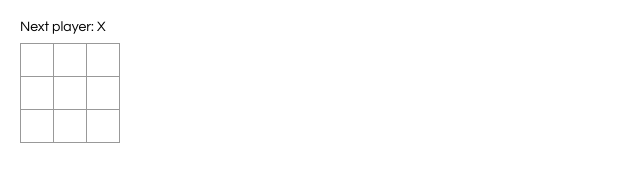
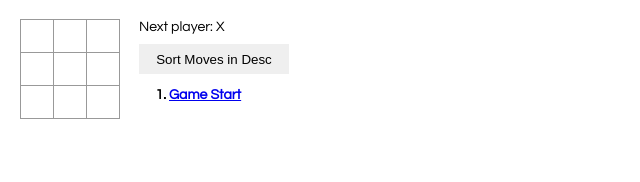
Before and after one commit to DOkwufulueze/tic-tac-toe, a React app: page / in a window 1280 px wide. Shown: the whole page, without its empty margins (0-640 px from the left). Built offline with nearby package versions, Linux system fonts and the light colour scheme.

Commit message:
exercise: Do advanced conclusion exercise.

```diff
--- a/public/index.html
+++ b/public/index.html
@@ -6,7 +6,7 @@
     <meta name="theme-color" content="#000000">
     <link rel="manifest" href="%PUBLIC_URL%/manifest.json">
     <link rel="shortcut icon" href="%PUBLIC_URL%/favicon.ico">
-    <title>React App</title>
+    <title>Tic-Tac-Toe Game</title>
   </head>
   <body>
     <noscript>
--- a/src/index.css
+++ b/src/index.css
@@ -48,3 +48,12 @@ ol, ul {
 .game-info {
   margin-left: 20px;
 }
+
+.toggle-button {
+  margin-top: 10px;
+  outline: none;
+  border: none;
+  height: 30px;
+  width: 150px;
+  cursor: pointer;
+}
--- a/src/index.js
+++ b/src/index.js
@@ -2,62 +2,72 @@ import React from 'react';
 import ReactDOM from 'react-dom';
 import './index.css';
 
-// function resetGame(props) {
-//   return (
-//     <button className='reset-game' onClick=
-//   );
-// }
-
-function Game() {
+function ToggleButton(props) {
   return (
-    <div className="game">
-      <div className="game-board">
-        <Board />
-      </div>
-      <div className="game-info">
-        <div>{/* status */}</div>
-        <ol>{/* TODO */}</ol>
-      </div>
-    </div>
+    <button className='toggle-button' onClick={() => props.onClick()}>Sort Moves in {props.sortDirection}</button>
   );
 }
 
-function Square(properties) {
-  return (
-    <button className="square" onClick={properties.onClick}>
-      {properties.value}
-    </button>
-  );
-}
-
-class Board extends React.Component {
+class Game extends React.Component {
   constructor() {
     super();
     this.state = {
-      squares: Array(9).fill(null),
+      history: [{
+        squares: Array(9).fill(null),
+      }],
       isXNext: true,
-    }
-  }
-
-  renderSquare(i) {
-    return <Square
-            value={this.state.squares[i]}
-            onClick={() => this.handleClick(i)}
-          />;
+      stepNumber: 0,
+      movesSorting: 1,
+    };
   }
 
   handleClick(index) {
-    let squaresCopy = this.state.squares.slice();
-    if (calculateWinner(squaresCopy) || squaresCopy[index]) return;
+    let historyCopy = this.state.history.slice();
+    const history = historyCopy.slice(0, this.state.stepNumber + 1);
+    const current = history[history.length - 1];
+    let squaresCopy = current.squares.slice();
+    const result = calculateWinner(squaresCopy) || [];
+    if (result[0] || squaresCopy[index]) return;
     squaresCopy[index] = this.state.isXNext ? 'X' : 'O';
     this.setState({
-      squares: squaresCopy,
+      history: history.concat([{
+        squares: squaresCopy,
+      }]),
       isXNext: !this.state.isXNext,
+      stepNumber: history.length,
+    });
+  }
+
+  jumpTo(move) {
+    this.setState({
+      isXNext: (move % 2) === 0,
+      stepNumber: move,
+    });
+  }
+
+  handleMovesSorting() {
+    this.setState({
+      movesSorting: (this.state.movesSorting === 1 ? 0 : 1),
     });
   }
 
   render() {
-    const winner = calculateWinner(this.state.squares);
+    const history = this.state.history;
+    const current = history[this.state.stepNumber];
+    const result = calculateWinner(current.squares) || [];
+    const [winner, winningSquares] = result;
+
+    const moves = history.map((ignore, move) => {
+      const description = move ? `Move #${move}` : "Game Start";
+      return (
+        <li key={move} style={move === this.state.stepNumber ? {fontWeight: "bold"} : {fontWeight: "normal"}}>
+          <a href="#" onClick={() => this.jumpTo(move)}>{description}</a>
+        </li>
+      );
+    });
+
+    if (this.state.movesSorting === 0) moves.reverse();
+
     let status;
     if (winner) {
       status = 'Winner: ' + winner;
@@ -66,26 +76,69 @@ class Board extends React.Component {
     }
 
     return (
-      <div>
-        <div className="status">{status}</div>
-        <div className="board-row">
-          {this.renderSquare(0)}
-          {this.renderSquare(1)}
-          {this.renderSquare(2)}
+      <div className="game">
+        <div className="game-board">
+          <Board
+            squares={current.squares}
+            onClick={(index) => this.handleClick(index)}
+            winningSquares={winningSquares}
+          />
         </div>
-        <div className="board-row">
-          {this.renderSquare(3)}
-          {this.renderSquare(4)}
-          {this.renderSquare(5)}
-        </div>
-        <div className="board-row">
-          {this.renderSquare(6)}
-          {this.renderSquare(7)}
-          {this.renderSquare(8)}
+        <div className="game-info">
+          <div>{status}</div>
+          <div className="moves-toggle-button">
+            <ToggleButton
+              sortDirection={this.state.movesSorting === 1 ? "Desc" : "Asc"}
+              onClick={() => this.handleMovesSorting()}
+            />
+          </div>
+          <ol>{moves}</ol>
         </div>
       </div>
     );
   }
+}
+
+class Board extends React.Component {
+  renderSquare(i) {
+    const winningSquares = this.props.winningSquares || [];
+    return <Square
+            key={i}
+            value={this.props.squares[i]}
+            onClick={() => this.props.onClick(i)}
+            isWinningSquare={winningSquares.includes(i)}
+          />;
+  }
+
+  render() {
+    let rowBoxes = Array(9).fill(0).map((ignore, index) => {
+      return this.renderSquare(index);
+    });
+
+    let squareGrid = Array(3).fill(0).map((ignore, index) => {
+      let startPosition = 3 * index;
+      let endPosition = (3 * (index + 1));
+      return (
+        <div key={index} className="board-row">
+          {rowBoxes.slice(startPosition, endPosition)}
+        </div>
+      );
+    });
+
+    return (
+      <div>
+        {squareGrid}
+      </div>
+    );
+  }
+}
+
+function Square(properties) {
+  return (
+    <button className="square" onClick={properties.onClick} style={properties.isWinningSquare ? {background: "#efba11"} : {background: "#ffffff"}}>
+      {properties.value}
+    </button>
+  );
 }
 
 ReactDOM.render(
@@ -109,7 +162,7 @@ function calculateWinner(squares) {
   for (let i = 0; i < lines.length; i++) {
     const [a, b, c] = lines[i];
     if (squares[a] && squares[a] === squares[b] && squares[a] === squares[c]) {
-      return squares[a];
+      return [squares[a], [a, b, c]];
     }
   }
 
```
